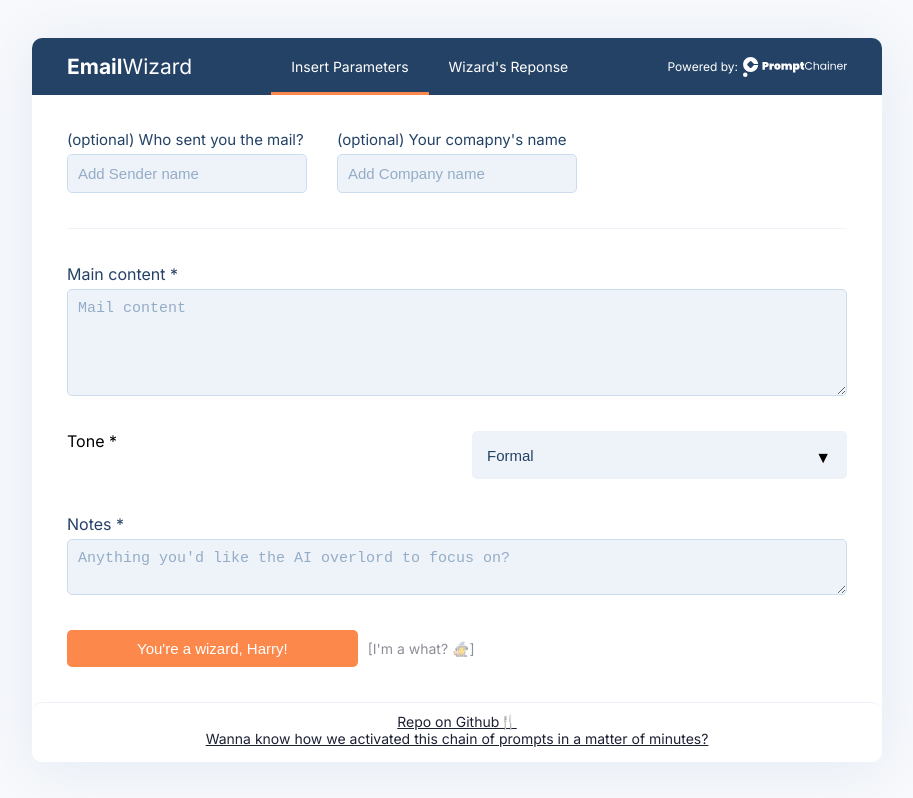
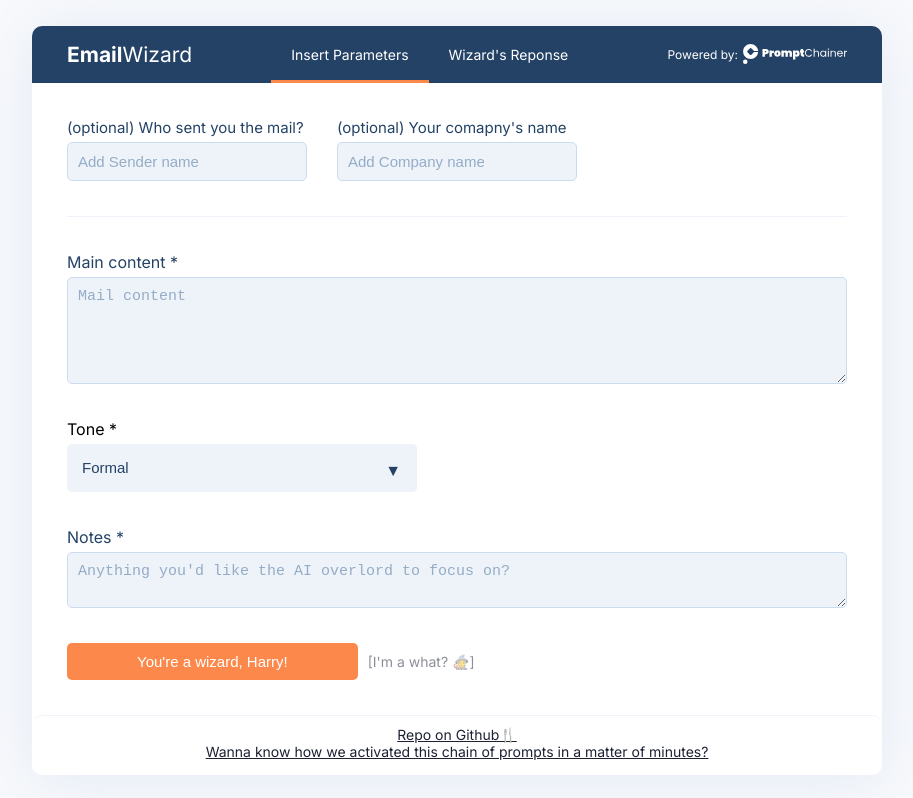
Before and after one commit to PromptChainer/showcase-email-wizard, a Next.js app: page / in a window 1280 px wide. Shown: the whole page, without its empty margins (183-1096 px from the left). Built offline with nearby package versions, Linux system fonts and the light colour scheme.

Commit message:
init styles

```diff
--- a/app/page.js
+++ b/app/page.js
@@ -108,9 +108,7 @@
               label="Main content *"
             />
 
-            <div
-              className={`${styles.inputholder} ${styles.inputholderbottom}`}
-            >
+            <div className={`${styles.inputholderbottom}`}>
               <label for="tone ">Tone *</label>
               <div className={styles.selectHolder}>
                 <select
--- a/app/page.module.css
+++ b/app/page.module.css
@@ -81,9 +81,9 @@
 }
 
 .inputholderbottom {
-  margin-bottom: unset;
+  margin-bottom: 35px;
   border: unset;
-  grid-template-columns: 1fr 1fr;
+  max-width: 350px;
 }
 
 .button {
@@ -217,6 +217,7 @@
   height: 3em;
   border-radius: 5px;
   overflow: hidden;
+  margin-top: 5px;
 }
 /* Arrow */
 .selectHolder::after {
@@ -225,6 +226,7 @@
   top: 0;
   right: 0;
   padding: 1em;
+  color: #244265;
   background-color: #eef3f9;
   transition: 0.25s all ease;
   pointer-events: none;
```
